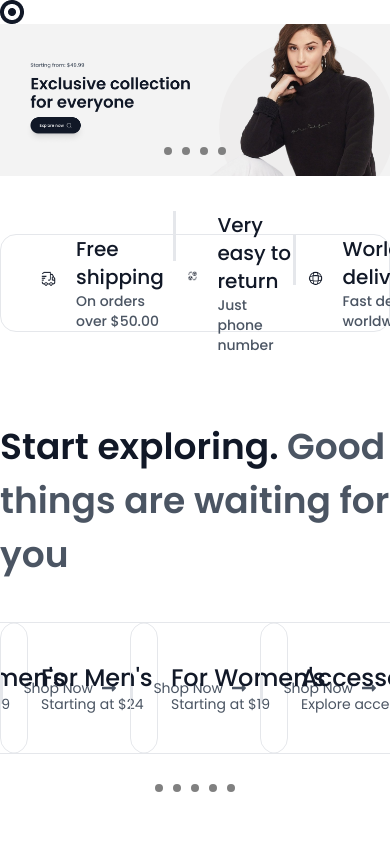
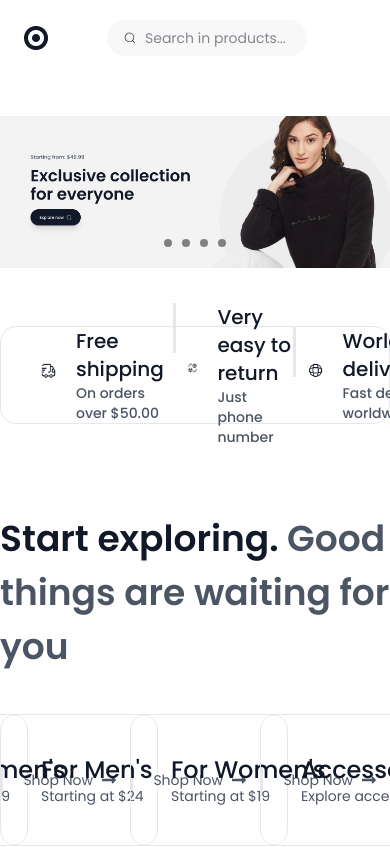
Before and after one commit to mahirTheCoder/Nexton-E-commerce, a React (Vite) app: page / in a window 390 px wide. Shown: the top 847 px of the page. Built offline with nearby package versions, Linux system fonts and the light colour scheme; no server answers.

Commit message:
search bar

```diff
--- a/src/Components/Responsivenav.jsx
+++ b/src/Components/Responsivenav.jsx
@@ -1,23 +1,31 @@
-import React from 'react'
-import favicon from '../assets/Images/favicon.png'
-import { Link } from 'react-router'
+import React from "react";
+import favicon from "../assets/Images/favicon.png";
+import { Link } from "react-router";
+import { CiSearch } from "react-icons/ci";
+
 const Responsivenav = () => {
   return (
     <>
-    <nav className='lg:hidden block'>
-      <div className="container">
-        <div className="res-row">
-          <div className="logo">
-            <Link className='w-6' to={'/'} ><img  src={favicon} alt="logo" /></Link>
+      <nav className="lg:hidden block">
+        <div className="container px-6">
+          <div className="res-row mb-10 flex justify-between items-center py-5">
+            <div className="logo">
+              <Link className="w-6" to={"/"}>
+                <img src={favicon} alt="logo" />
+              </Link>
+            </div>
+            <div className="search-buton rounded-[9999px]  bg-[#F8F8F8] flex gap-2 items-center  w-[200px] h-[36px] ">
+              <button className="pl-4">
+                <CiSearch className="text-sm text-primery" />
+              </button>
+              <input type="text" placeholder="Search in products..."  className="text-sm font-normal font-poppins text-primery border-none outline-none"/>
+            </div>
+            <div className="buttons"></div>
           </div>
-          <div className="search-buton"></div>
-          <div className="buttons"></div>
         </div>
-      </div>
-    </nav>
+      </nav>
+    </>
+  );
+};
 
-    </>
-  )
-}
-
-export default Responsivenav
+export default Responsivenav;
```
